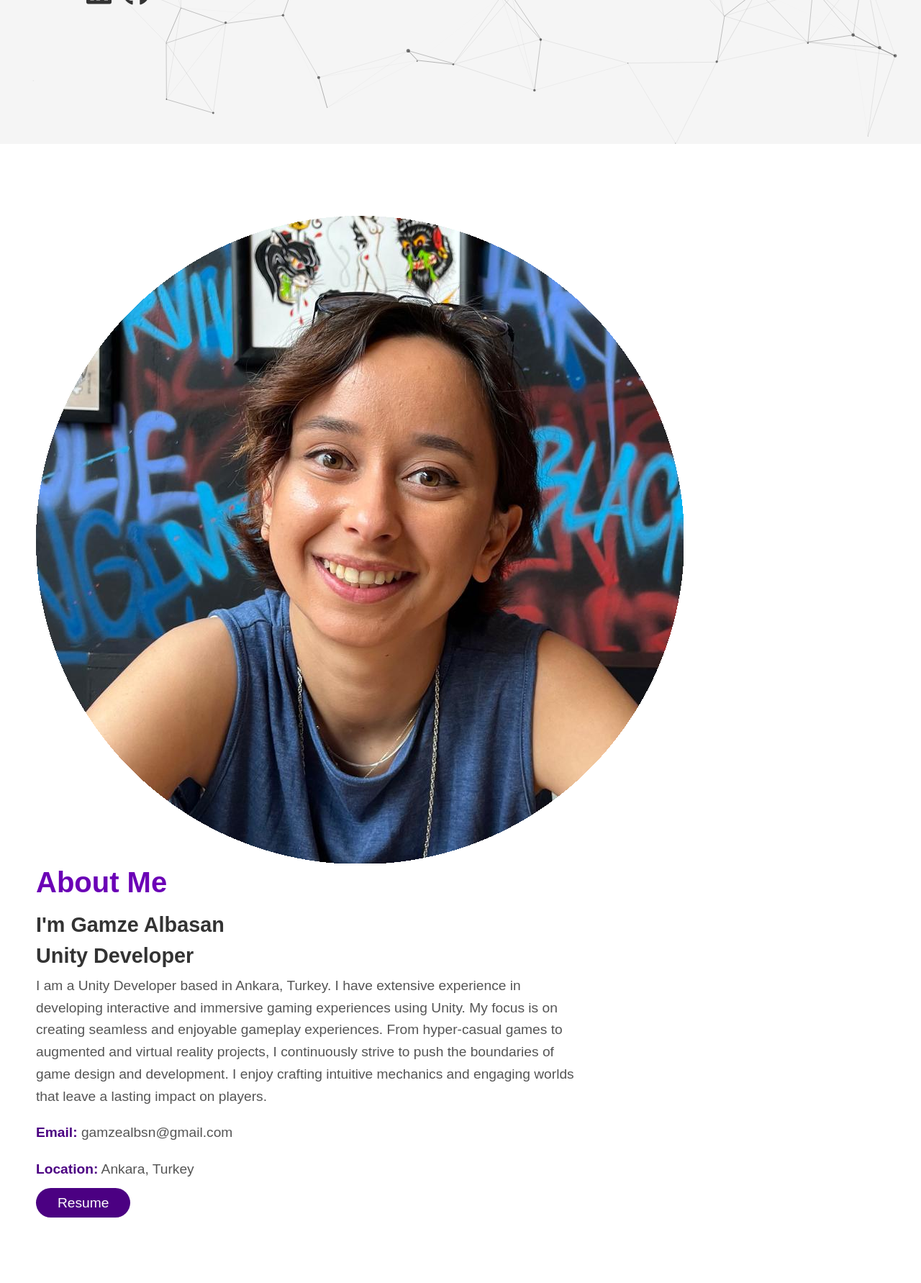
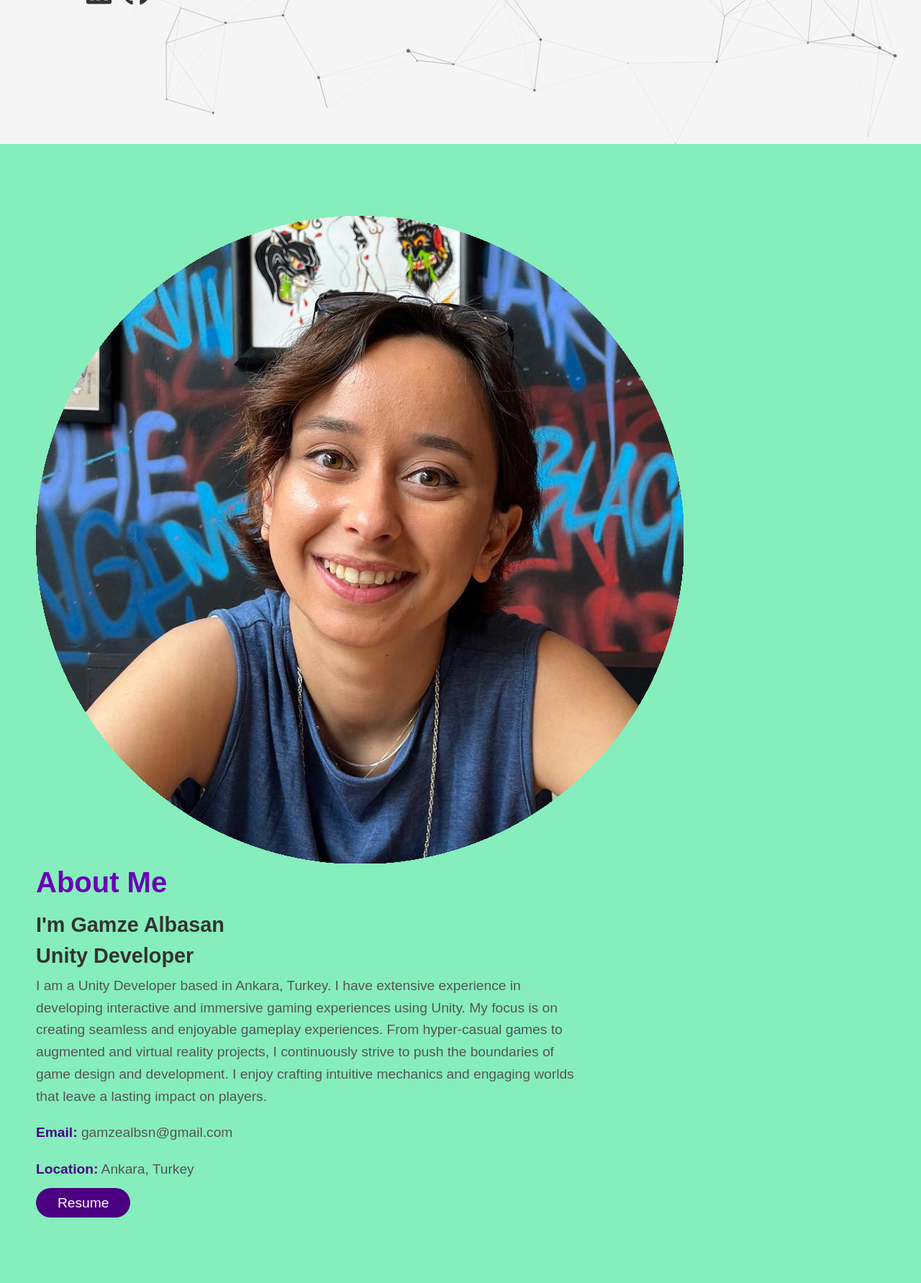
Before and after one commit to gmzalbsn/gamze.github.io, a PHP site: page / in a window 1280 px wide. Shown: the part 600-2383 px from the top of the page at 72% size. Run offline with PHP 8.4, Linux system fonts and the light colour scheme.

Commit message:
Update styles.css

```diff
--- a/styles.css
+++ b/styles.css
@@ -160,7 +160,7 @@ body {
     align-items: center;
     flex-direction: row; /* Yatay hizalama */
     padding: 100px 50px;
-    background-color: #ffffff;
+    background-color: #86edbc;
 }
 
 .about-image {
```
